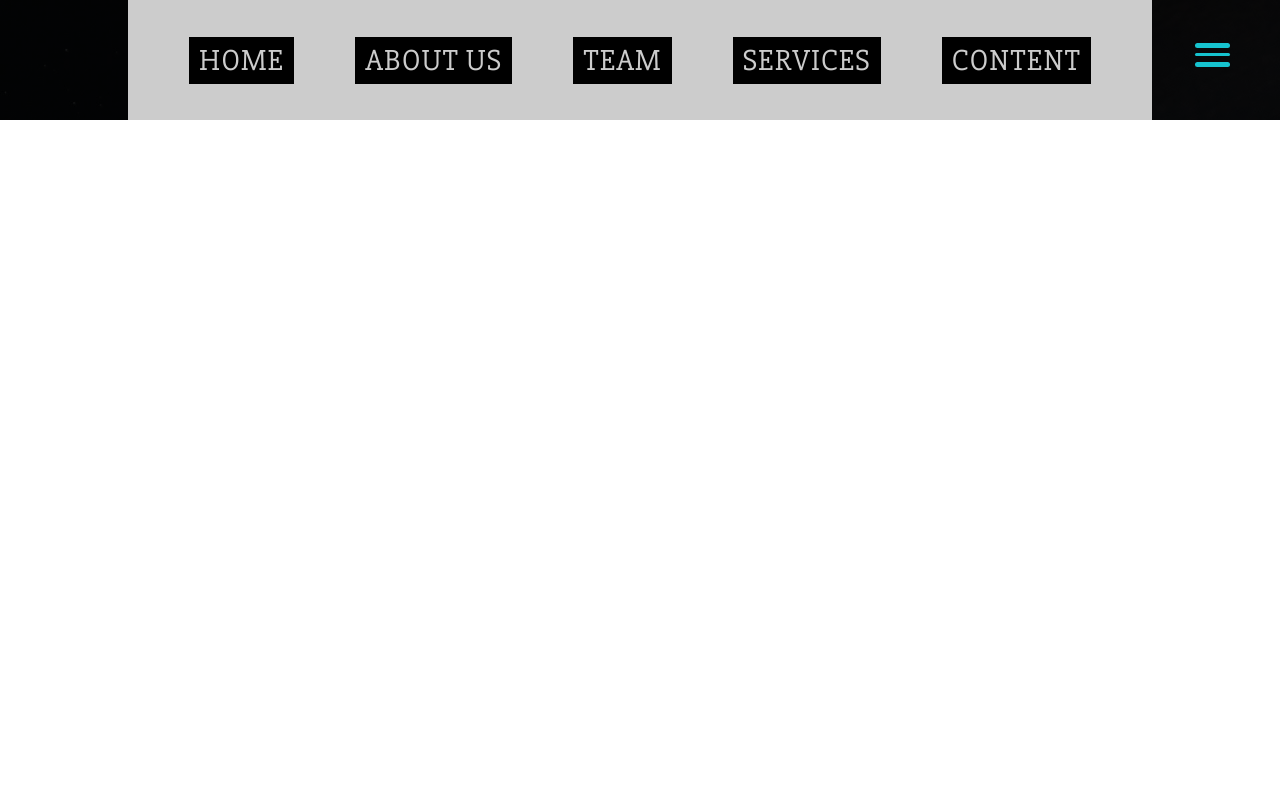
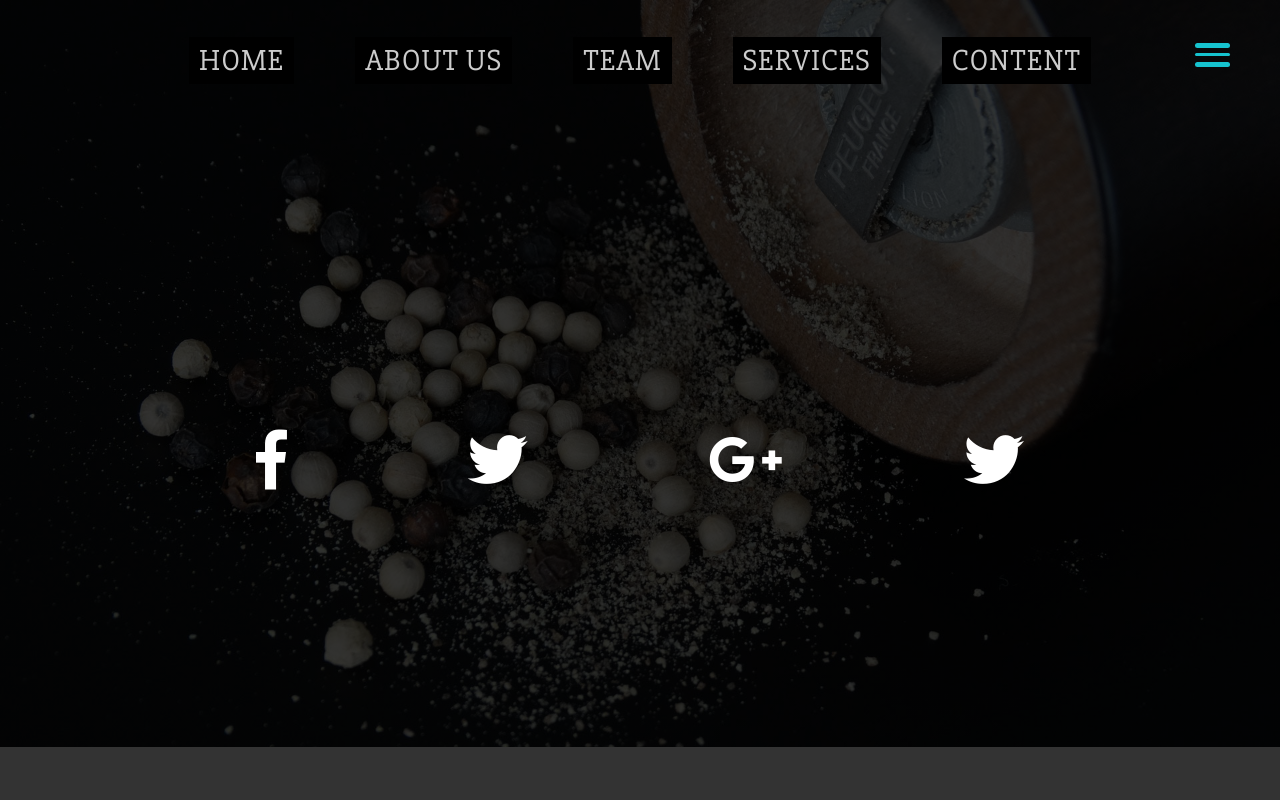
Before and after one commit to luciussulla/CSS-3D-Hamburger, a plain HTML site: page index.html in a window 1280 px wide. Drawn offline with Linux system fonts and the light colour scheme.

Commit message:
Layout of social icons

```diff
--- a/index.html
+++ b/index.html
@@ -48,7 +48,7 @@
                 </ul>
             </nav>
 
-            <nav class='bottom-nav' hidden>
+            <nav class='bottom-nav'>
                 <ul class="icons">
                     <li class="icons-item">
                         <a href="#" class="icon-link"><i class="fab fa-facebook-f"></i></a>
--- a/style.css
+++ b/style.css
@@ -22,7 +22,6 @@
   position: fixed;
   top: 20px;
   left: 50px;
-
 }
 
 .logo img {
@@ -125,7 +124,7 @@
 }
 
 .nav-list {
-  background-color: #ccc;
+  background-color: transparent;
   list-style: none;
   width: 80%;
   margin: auto;
@@ -181,5 +180,31 @@
   /* 3d effect */
   transform: rotateX(-90deg);
   transform-origin: top;
+}
 
+/* Bottom 3D nav with social icons */
+
+.bottom-nav {
+  width: 100%;
+  background: linear-gradient(rgba(0,0,0,0.8), rgba(0,0,0,0.8)), url(images/nav-bg.jpeg) no-repeat 50% -15vh;
+  background-size: cover;
+  height: 85vh;
+  position: fixed;
+  bottom: 0;
 }
+
+.icons {
+  position: absolute;
+  top: 50%;
+  left: 50%;
+  transform: translate(-50%, -50%);
+  list-style: none;
+  display: flex;
+  width: 60%;
+  justify-content: space-between;
+}
+
+.icon-link i {
+  color: white;
+  font-sizE: 60px;
+}
```
